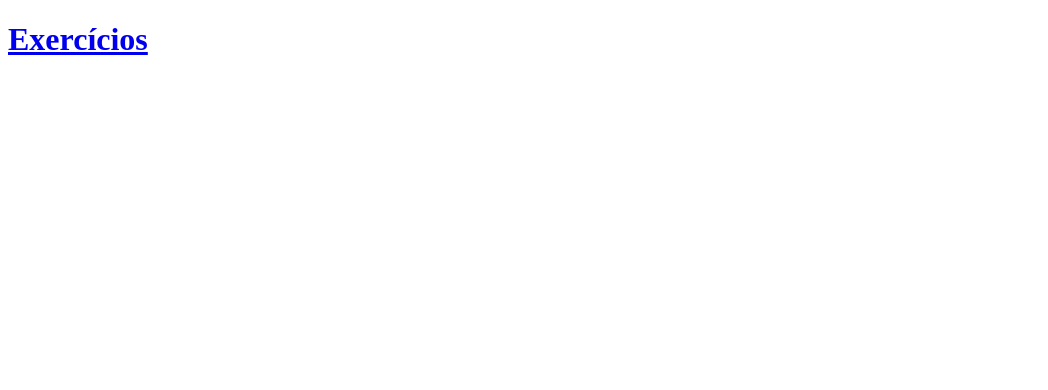
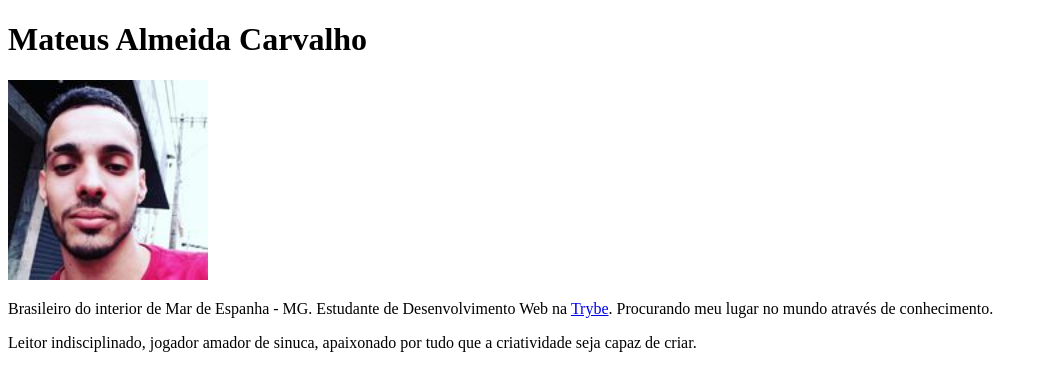
Before and after one commit to carvalhoMateus/carvalhoMateus.github.io, a plain HTML site: page index.html in a window 1280 px wide. Shown: the whole page, without its empty margins (0-1048 px from the left). Drawn offline with Linux system fonts and the light colour scheme.

Commit message:
alterações do exercício

```diff
--- a/index.html
+++ b/index.html
@@ -6,7 +6,10 @@
     </title>
   </head>
   <body>
-    <a href="https://www.google.com" >
-    <h1>Exercícios</h1>
+  <h1>Mateus Almeida Carvalho</h1>
+  <img src="Perfil1.jpg" width="200" alt="Minha foto de perfil">
+  <p>Brasileiro do interior de Mar de Espanha - MG. Estudante de Desenvolvimento Web na <a href="https://www.betrybe.com/">Trybe</a>. Procurando meu lugar no mundo através de conhecimento.<p>
+    <p>Leitor indisciplinado, jogador amador de sinuca, apaixonado por tudo que a criatividade seja capaz de criar.
+    </p>
   </body>
 </html>
```
Also changed, not shown: Perfil1.jpg (added).
